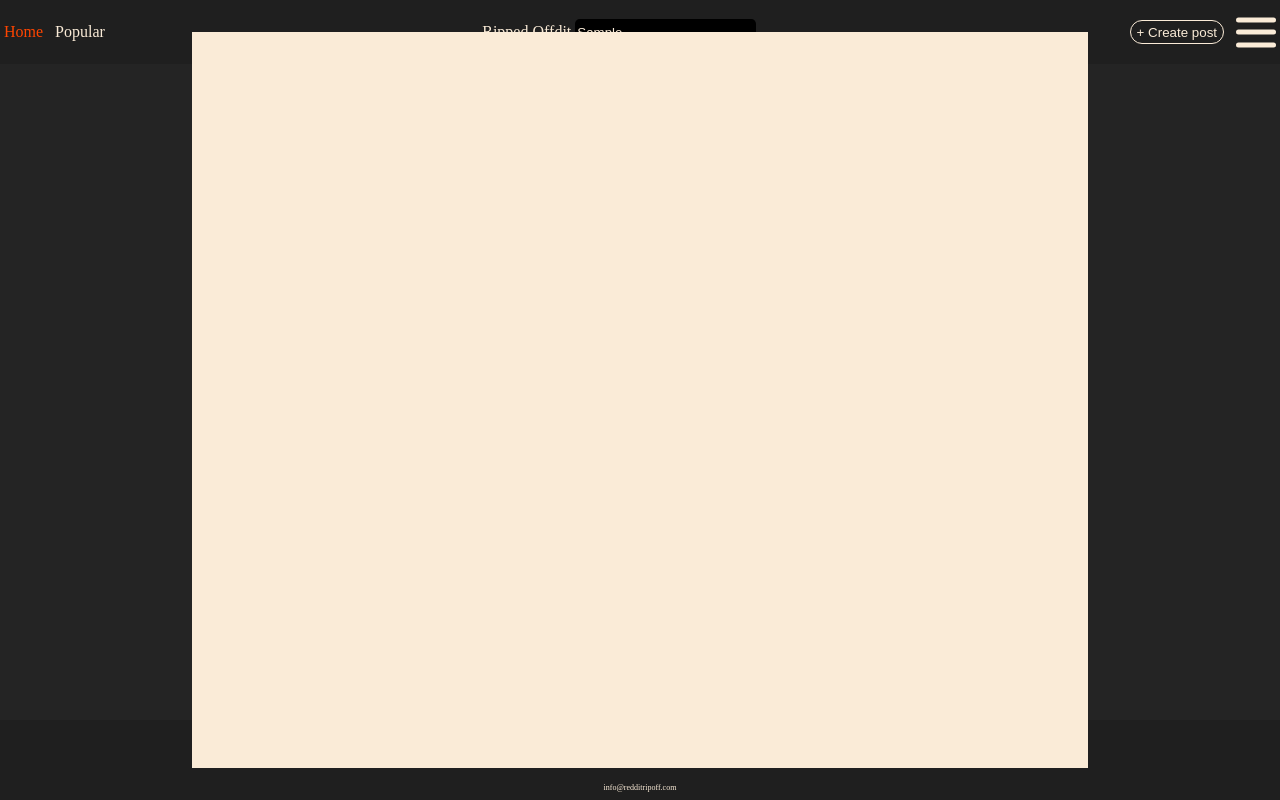
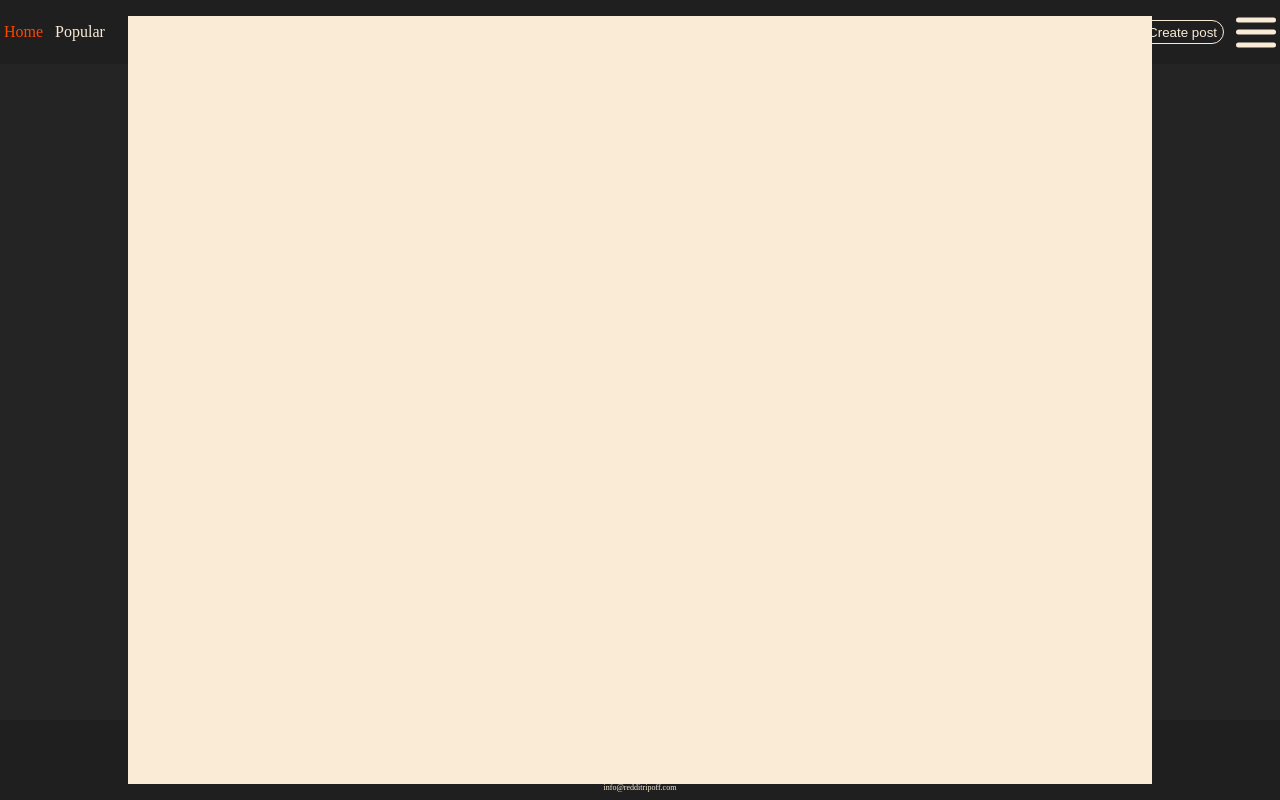
Before and after one commit to DefinitelyUnlikely/FrontEndAssignment, a plain HTML site: page index.html in a window 1280 px wide. Both pictures are taken after typing "Sample" into the empty fields and a click on the button "+ Create post". Drawn offline with Linux system fonts and the light colour scheme; a web font is replaced by a local one.

Commit message:
Change dimensions of post area

```diff
--- a/script/main.js
+++ b/script/main.js
@@ -37,7 +37,6 @@ createButton.addEventListener("click", (event) => {
     createArea.classList.remove("hidden");
 
     createArea.addEventListener("click", (event) => { event.stopPropagation(); })
-
     document.addEventListener("click", () => { createArea.classList.add("hidden"); });
 })
 
--- a/static/css/styles.css
+++ b/static/css/styles.css
@@ -175,10 +175,10 @@ main {
 #create-post-area {
     background-color: #faebd7;
     position: fixed;
-    top: 2rem;
-    left: 15%;
-    right: 15%;
-    bottom: 2rem;
+    top: 1rem;
+    left: 10%;
+    right: 10%;
+    bottom: 1rem;
     z-index: 1000;
 }
 
```
